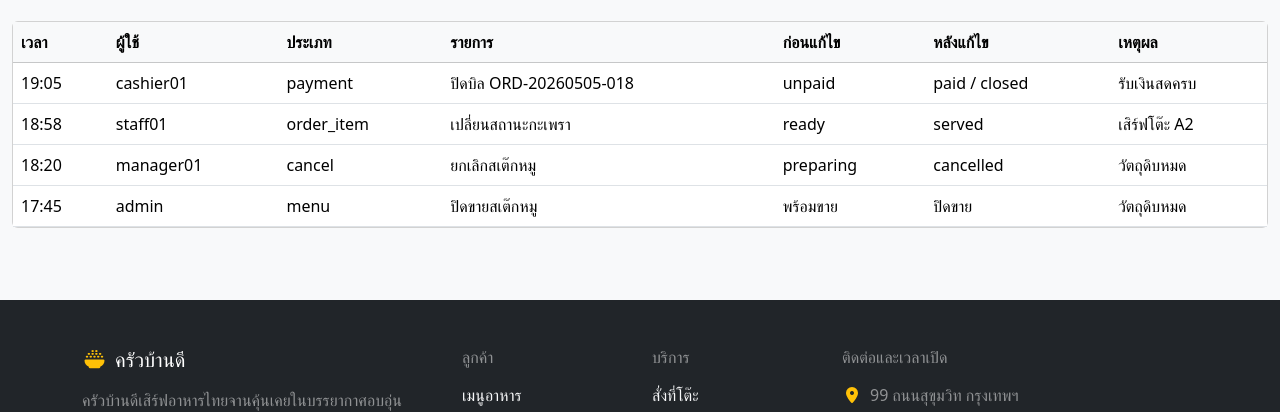
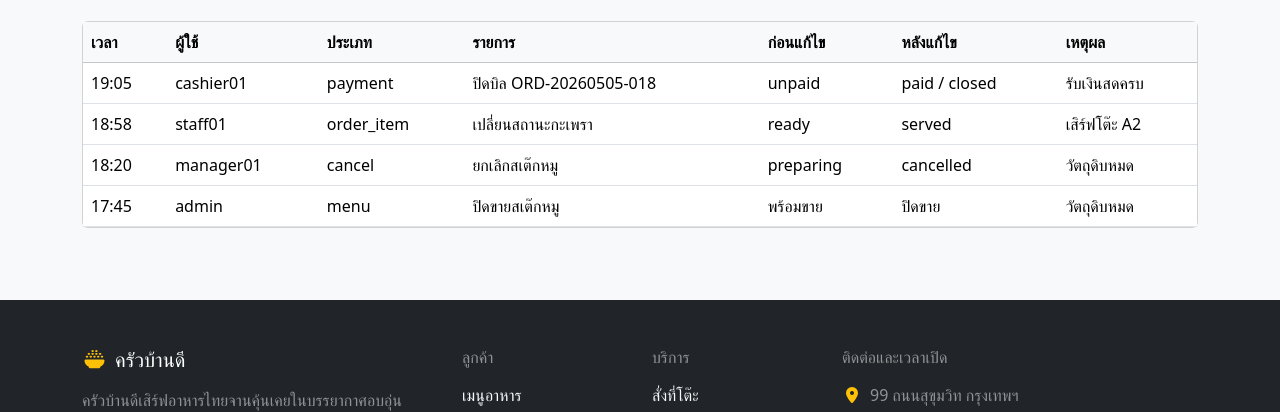
Before and after one commit to rungrot-muangchalerm/A1-restaurant-order-system, a plain HTML site: page admin/audit-logs.html in a window 1280 px wide. Shown: the part 146-558 px from the top of the page. Drawn offline with nearby package versions, Linux system fonts and the light colour scheme.

Commit message:
Use consistent containers across admin pages

```diff
--- a/admin/audit-logs.html
+++ b/admin/audit-logs.html
@@ -260,7 +260,7 @@
     </div>
   </nav>
 
-  <main class="container-fluid py-4">
+  <main class="container py-4">
     <div class="d-flex flex-column flex-lg-row justify-content-between gap-3 mb-4">
       <div>
         <h1 class="h3 mb-1">ประวัติการใช้งาน</h1>
```
Also changed, not shown: admin/categories.html (+1 -1 lines), admin/index.html (+1 -1 lines), admin/menu-options.html (+1 -1 lines), admin/orders.html (+1 -1 lines), admin/promotions.html (+1 -1 lines), admin/reports.html (+1 -1 lines), admin/users.html (+1 -1 lines), admin/zones-tables.html (+1 -1 lines).
